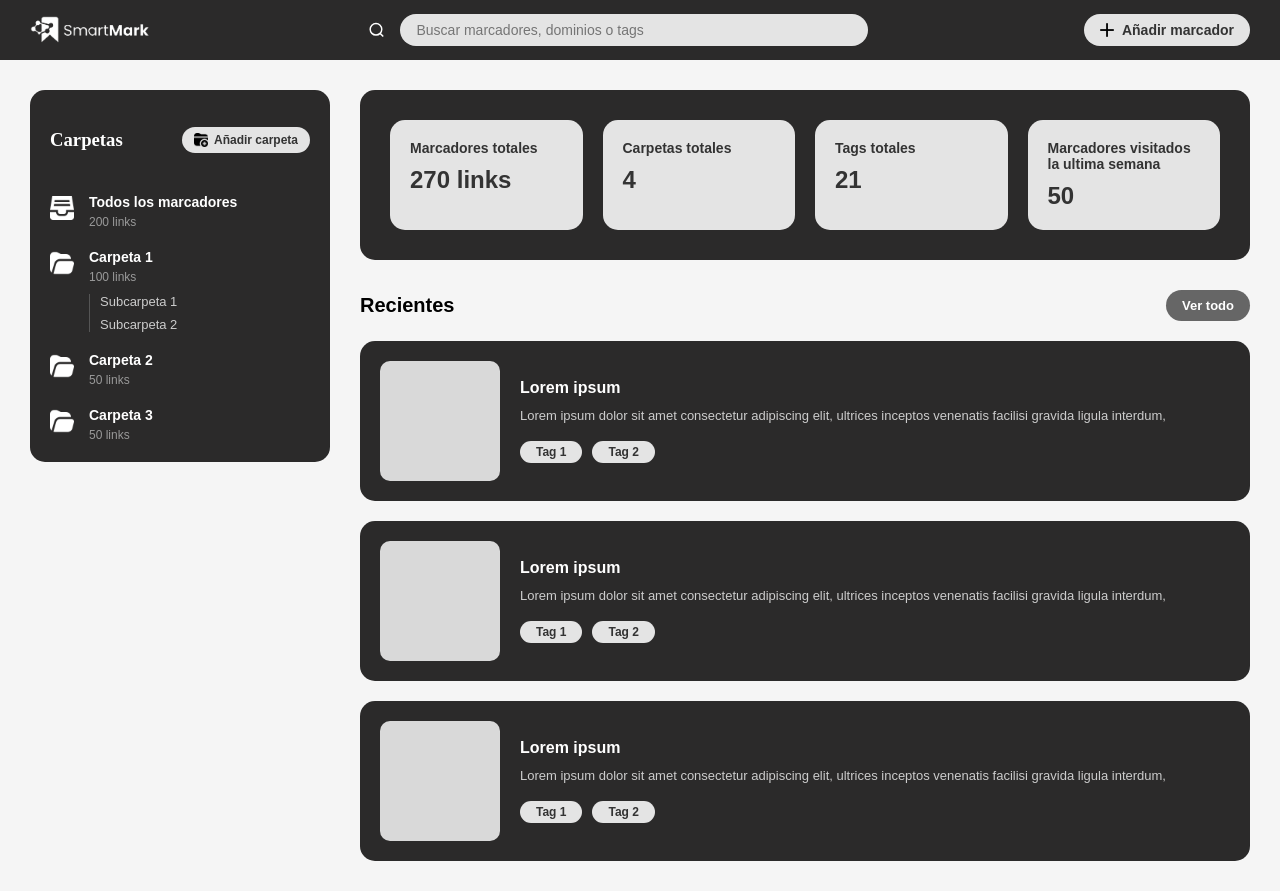
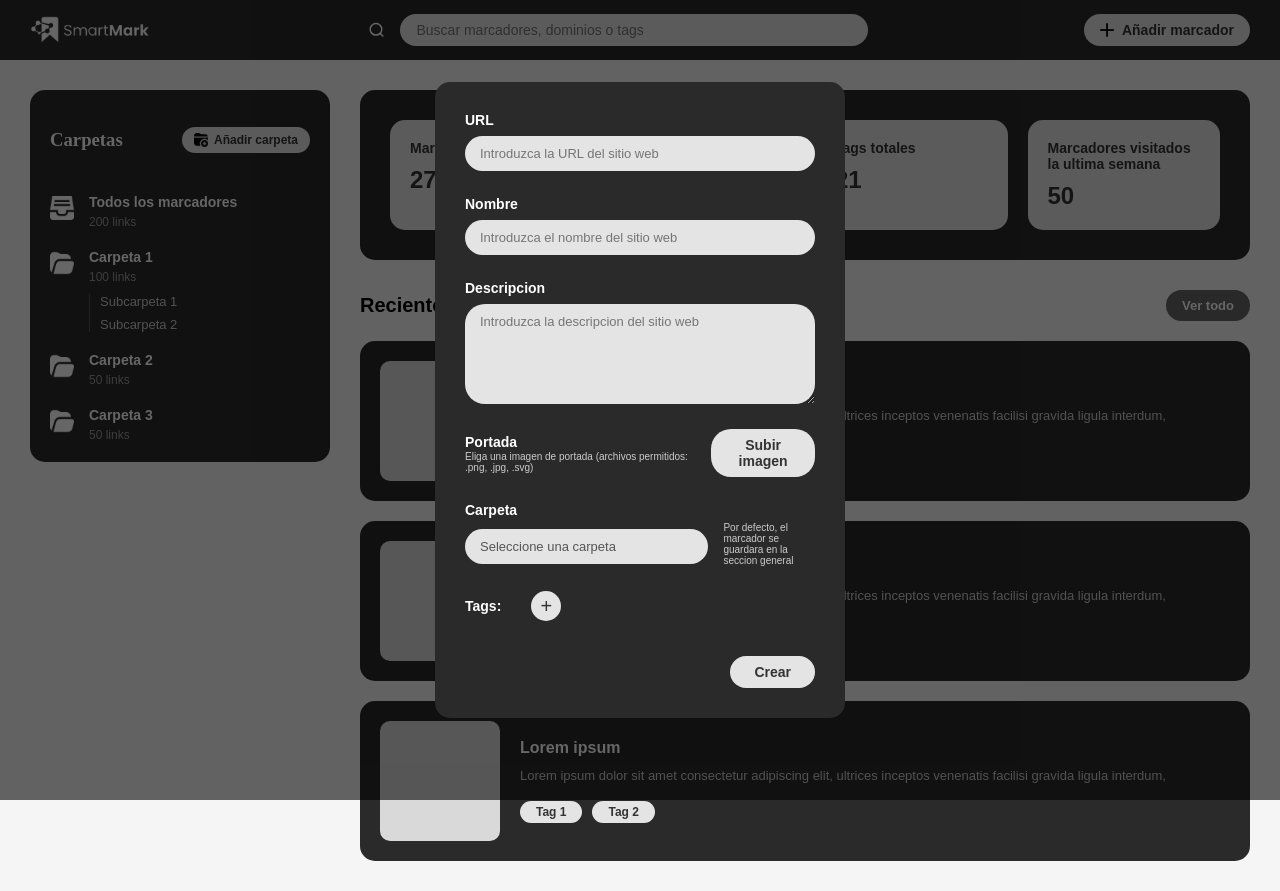
Before and after one commit to AdrianDiaz24/SmartMark, a React (Create React App) app in the folder frontend/: page / in a window 1280 px wide. Both pictures are taken after a click on the button "Añadir marcador". Built offline with nearby package versions, Linux system fonts and the light colour scheme.

Commit message:
Crear superposicion para crear marcadores

```diff
--- a/frontend/package.json
+++ b/frontend/package.json
@@ -5,6 +5,7 @@
   "dependencies": {
     "react": "^18.2.0",
     "react-dom": "^18.2.0",
+    "react-router-dom": "^7.14.1",
     "react-scripts": "5.0.1"
   },
   "scripts": {
--- /dev/null
+++ b/frontend/src/components/CreateBookmarkModal.css
@@ -0,0 +1,70 @@
+
+.modal-content--large {
+    width: 750px;
+    max-width: 90vw;
+    padding: 40px;
+}
+
+
+.bookmark-form .modal__field--file {
+    display: flex;
+    flex-direction: row;
+    justify-content: space-between;
+    align-items: center;
+}
+
+
+
+.modal__textarea {
+    resize: vertical;
+    min-height: 100px;
+    font-family: inherit;
+}
+
+
+.modal__file-info {
+    display: flex;
+    flex-direction: column;
+    gap: 5px;
+}
+
+
+.modal__upload-btn {
+    background-color: #E4E4E4;
+    color: #333;
+    padding: 8px 16px;
+    border-radius: 20px;
+    font-size: 13px;
+    font-weight: bold;
+    cursor: pointer;
+    display: inline-block;
+    text-align: center;
+}
+
+.modal__upload-btn:hover {
+    background-color: #cccccc;
+}
+
+
+.modal__folder-row {
+    display: flex;
+    align-items: center;
+    gap: 15px;
+}
+
+.modal__select--small {
+    width: auto;
+    min-width: 200px;
+}
+
+
+.visually-hidden {
+    position: absolute;
+    width: 1px;
+    height: 1px;
+    padding: 0;
+    margin: -1px;
+    overflow: hidden;
+    clip: rect(0, 0, 0, 0);
+    border: 0;
+}
--- /dev/null
+++ b/frontend/src/components/CreateBookmarkModal.js
@@ -0,0 +1,127 @@
+import React, { useState } from 'react';
+import TagBadge from './TagBadge';
+import TagPopover from './TagPopover';
+import './CreateBookmarkModal.css';
+
+// mismos datos de prueba de momento
+const MOCK_TAGS = [
+    { id: 1, name: 'tag 1', color: '51986C' },
+    { id: 2, name: 'tag 2', color: 'FF4343' },
+    { id: 3, name: 'tag 3: lorem ipsum', color: '616060' }
+];
+
+function CreateBookmarkModal({ isOpen, onClose }) {
+    const [isPopoverOpen, setIsPopoverOpen] = useState(false);
+    const [selectedTagIds, setSelectedTagIds] = useState([]);
+
+    if (!isOpen) return null;
+
+    const handleSubmit = (e) => {
+        e.preventDefault();
+        console.log("Creando marcador con tags:", selectedTagIds);
+        onClose();
+    };
+
+    const handleToggleTag = (tagId) => {
+        setSelectedTagIds((prevIds) => {
+            if (prevIds.includes(tagId)) {
+                return prevIds.filter(id => id !== tagId);
+            } else {
+                return [...prevIds, tagId];
+            }
+        });
+    };
+
+    return (
+        <div className="modal-overlay" onClick={onClose}>
+            {}
+            <section className="modal-content modal-content--large" onClick={(e) => e.stopPropagation()} aria-labelledby="bookmark-modal-title">
+
+                {}
+                <h2 id="bookmark-modal-title" className="visually-hidden">Crear nuevo marcador</h2>
+
+                <form onSubmit={handleSubmit} className="bookmark-form">
+
+                    <div className="modal__field">
+                        <label htmlFor="bookmark-url">URL</label>
+                        <input id="bookmark-url" type="url" placeholder="Introduzca la URL del sitio web" className="modal__input" required />
+                    </div>
+
+                    <div className="modal__field">
+                        <label htmlFor="bookmark-name">Nombre</label>
+                        <input id="bookmark-name" type="text" placeholder="Introduzca el nombre del sitio web" className="modal__input" required />
+                    </div>
+
+                    <div className="modal__field">
+                        <label htmlFor="bookmark-desc">Descripcion</label>
+                        {}
+                        <textarea id="bookmark-desc" placeholder="Introduzca la descripcion del sitio web" className="modal__input modal__textarea"></textarea>
+                    </div>
+
+                    {}
+                    <div className="modal__field modal__field--file">
+                        <div className="modal__file-info">
+                            <label>Portada</label>
+                            <span className="modal__help-text">Eliga una imagen de portada (archivos permitidos: .png, .jpg, .svg)</span>
+                        </div>
+                        {}
+                        <label className="modal__upload-btn">
+                            Subir imagen
+                            <input type="file" accept=".png, .jpg, .svg" className="visually-hidden" />
+                        </label>
+                    </div>
+
+                    {}
+                    {/* Fila de la carpeta */}
+                    <div className="modal__field">
+                        <label htmlFor="bookmark-folder">Carpeta</label>
+                        <div className="modal__folder-row">
+                            <select id="bookmark-folder" className="modal__select modal__select--small" defaultValue="">
+                                <option value="" disabled>Seleccione una carpeta</option>
+                                <option value="carpeta1">Carpeta 1</option>
+                                <option value="subcarpeta1">&nbsp;&nbsp;&nbsp;↳ Subcarpeta 1</option>
+                                <option value="subcarpeta2">&nbsp;&nbsp;&nbsp;↳ Subcarpeta 2</option>
+                                <option value="carpeta2">Carpeta 2</option>
+                                <option value="carpeta3">Carpeta 3</option>
+                            </select>
+                            <span className="modal__help-text">Por defecto, el marcador se<br/>guardara en la seccion general</span>
+                        </div>
+                    </div>
+
+                    {}
+                    <div className="modal__field modal__field--inline">
+                        <label>Tags:</label>
+
+                        <div className="modal__selected-tags">
+                            {selectedTagIds.map(id => {
+                                const tagData = MOCK_TAGS.find(t => t.id === id);
+                                return (
+                                    <TagBadge key={tagData.id} texto={tagData.name} colorHex={tagData.color} isSelected={false} />
+                                );
+                            })}
+                        </div>
+
+                        <button type="button" className="modal__add-tag-btn" onClick={() => setIsPopoverOpen(true)}>
+                            +
+                        </button>
+
+                        <TagPopover
+                            isOpen={isPopoverOpen}
+                            onClose={() => setIsPopoverOpen(false)}
+                            availableTags={MOCK_TAGS}
+                            selectedTags={selectedTagIds}
+                            onToggleTag={handleToggleTag}
+                        />
+                    </div>
+
+                    <div className="modal__actions">
+                        <button type="submit" className="modal__submit-btn">Crear</button>
+                    </div>
+
+                </form>
+            </section>
+        </div>
+    );
+}
+
+export default CreateBookmarkModal;
--- a/frontend/src/components/Header.js
+++ b/frontend/src/components/Header.js
@@ -1,15 +1,20 @@
-import React from 'react';
+import React, { useState } from 'react';
+import CreateBookmarkModal from "./CreateBookmarkModal";
 import './Header.css';
 
 import Logo from '../assets/Img/Logo_SmartMark.png';
 import Mas from '../assets/Img/mas_negro.png';
 
 function Header() {
+
+    const [isBookmarkModalOpen, setIsBookmarkModalOpen] = useState(false);
+
     return(
         <header className="header">
             <section className="header__logo">
                 <img src={Logo} alt="SmartMark" className="header__logo-img"/>
             </section>
+
             <section className={"header__search"}>
                 <svg className="search-icon" width="20" height="20" viewBox="0 0 24 24" stroke="white" strokeWidth="2" fill="none">
                     <circle cx="11" cy="11" r="8"></circle>
@@ -17,12 +22,20 @@ function Header() {
                 </svg>
                 <input type={"text"} className={"header__search-input"} placeholder={"Buscar marcadores, dominios o tags"}/>
             </section>
+
             <section className={"header__add"}>
-                <button className={"header__add-btn"}>
+                {}
+                <button className={"header__add-btn"} onClick={() => setIsBookmarkModalOpen(true)}>
                     <img src={Mas} alt="Agregar marcador" className={"header__add-icon"}/>
                     Añadir marcador
                 </button>
             </section>
+
+            {}
+            <CreateBookmarkModal
+                isOpen={isBookmarkModalOpen}
+                onClose={() => setIsBookmarkModalOpen(false)}
+            />
         </header>
     );
 }
```
